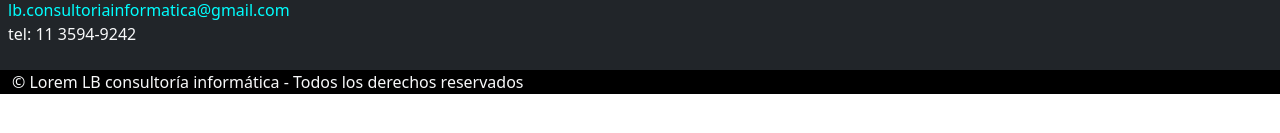
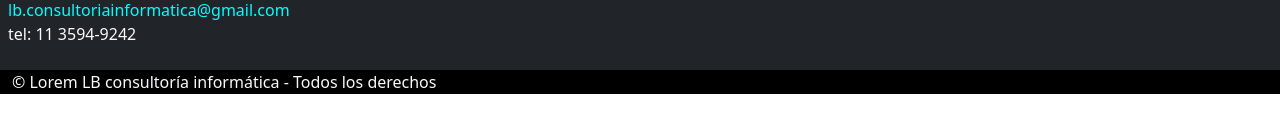
Before and after one commit to Goldfinch95/LB, an Angular app: page /inicio in a window 1280 px wide. Shown: the part 457-590 px from the top of the page. Built offline with nearby package versions, Linux system fonts and the light colour scheme.

Commit message:
third comment. fixed email footer

```diff
--- a/src/app/components/footer/footer.component.html
+++ b/src/app/components/footer/footer.component.html
@@ -14,7 +14,7 @@
       <div>
         <p class="fw-bold m-0">LB consultoría informática</p>
         <a
-          href="lb.consultoriainformatica@gmail.com"
+          href="mailto:lb.consultoriainformatica@gmail.com"
           class="text-decoration-none"
           >lb.consultoriainformatica&#64;gmail.com</a
         >
@@ -24,5 +24,5 @@
   </div>
 </div>
 <div class="container-fluid bg-black text-light">
-    <p>© Lorem  LB consultoría informática  -  Todos los derechos reservados</p>
+    <p>© Lorem  LB consultoría informática  -  Todos los derechos</p>
 </div>
```
